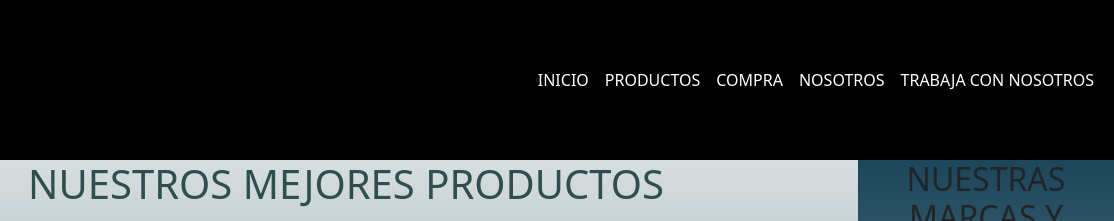
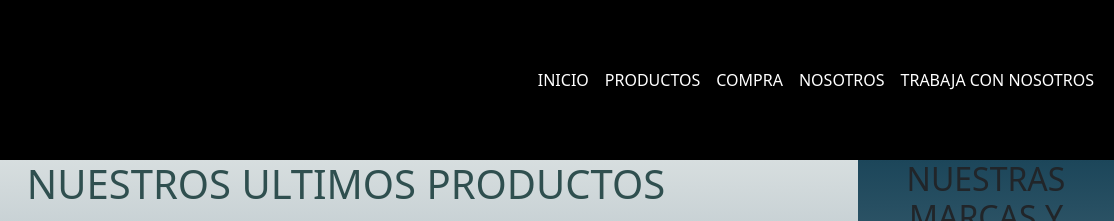
Before and after one commit to andresliev1/segunda-preentrega-copia-andresricardo-lievano, a plain HTML site: page index.html in a window 1280 px wide. Shown: the top 221 px of the page, 166-1280 px from the left. Drawn offline with nearby package versions, Linux system fonts and the light colour scheme.

Commit message:
cambie el titulo del index

```diff
--- a/index.html
+++ b/index.html
@@ -88,7 +88,7 @@
     <main id="grilla">
       <section id="productos">
         <div class="container-fluid">
-          <h1 class="text-center">NUESTROS MEJORES PRODUCTOS</h1>
+          <h1 class="text-center">NUESTROS ULTIMOS PRODUCTOS</h1>
           <div class="row mt-3 m-0 justify-content-center">
             <div
               class="col-non-12 col-sm-12 col-md-6 col-lg-6 col-xl-4 col-xxl-4"
```
